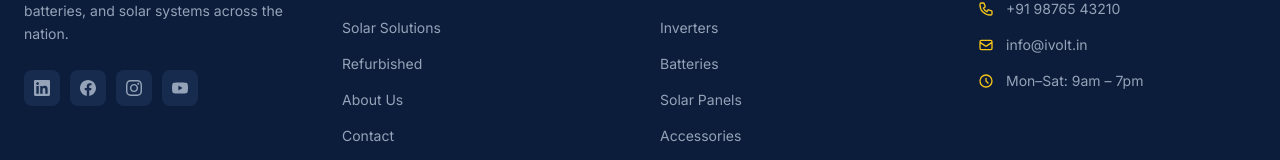
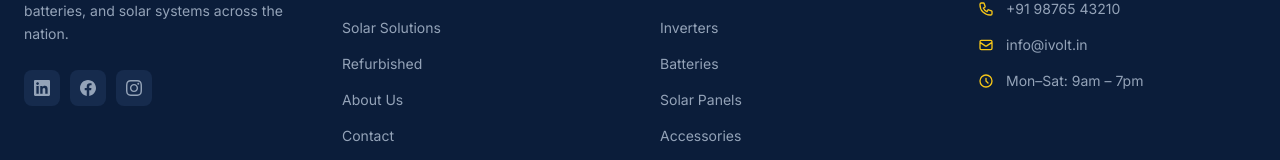
Before and after one commit to Affan-khan-oss/I.VOLT, a React (Vite) app: page / in a window 1280 px wide. Shown: the part 4420-4580 px from the top of the page. Built offline with nearby package versions, Linux system fonts and the light colour scheme; the HTML template or start-up script is replaced by a standard one.

Commit message:
footer: I VOLT

```diff
--- a/src/components/Footer.tsx
+++ b/src/components/Footer.tsx
@@ -33,10 +33,6 @@ export function Footer() {
                 {
                   label: 'Instagram',
                   path: 'M12 2.163c3.204 0 3.584.012 4.85.07 3.252.148 4.771 1.691 4.919 4.919.058 1.265.069 1.645.069 4.849 0 3.205-.012 3.584-.069 4.849-.149 3.225-1.664 4.771-4.919 4.919-1.266.058-1.644.07-4.85.07-3.204 0-3.584-.012-4.849-.07-3.26-.149-4.771-1.699-4.919-4.92-.058-1.265-.07-1.644-.07-4.849 0-3.204.013-3.583.07-4.849.149-3.227 1.664-4.771 4.919-4.919 1.266-.057 1.645-.069 4.849-.069zM12 0C8.741 0 8.333.014 7.053.072 2.695.272.273 2.69.073 7.052.014 8.333 0 8.741 0 12c0 3.259.014 3.668.072 4.948.2 4.358 2.618 6.78 6.98 6.98C8.333 23.986 8.741 24 12 24c3.259 0 3.668-.014 4.948-.072 4.354-.2 6.782-2.618 6.979-6.98.059-1.28.073-1.689.073-4.948 0-3.259-.014-3.667-.072-4.947-.196-4.354-2.617-6.78-6.979-6.98C15.668.014 15.259 0 12 0zm0 5.838c-3.403 0-6.162 2.759-6.162 6.162S8.597 18.163 12 18.163s6.162-2.759 6.162-6.162S15.403 5.838 12 5.838zm0 10.162c-2.209 0-4-1.79-4-4 0-2.209 1.791-4 4-4s4 1.791 4 4c0 2.21-1.791 4-4 4zm6.406-11.845c-.796 0-1.441.645-1.441 1.44s.645 1.44 1.441 1.44c.795 0 1.439-.645 1.439-1.44s-.644-1.44-1.439-1.44z',
-                },
-                {
-                  label: 'YouTube',
-                  path: 'M23.495 6.205a3.007 3.007 0 0 0-2.088-2.088c-1.87-.501-9.396-.501-9.396-.501s-7.507-.01-9.396.501A3.007 3.007 0 0 0 .527 6.205a31.247 31.247 0 0 0-.522 5.805 31.247 31.247 0 0 0 .522 5.783 3.007 3.007 0 0 0 2.088 2.088c1.868.502 9.396.502 9.396.502s7.506 0 9.396-.502a3.007 3.007 0 0 0 2.088-2.088 31.247 31.247 0 0 0 .5-5.783 31.247 31.247 0 0 0-.5-5.805zM9.609 15.601V8.408l6.264 3.602z',
                 },
               ].map((social) => (
                 <a
```
